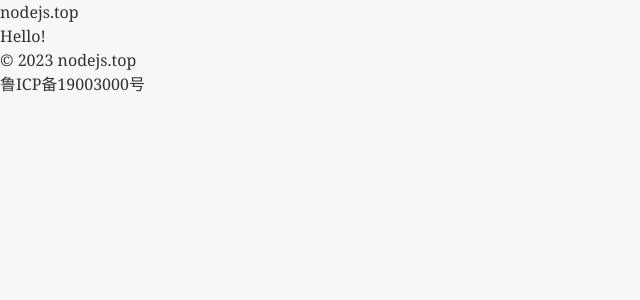
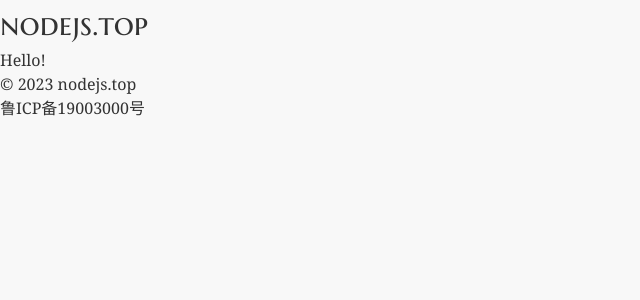
Before and after one commit to billginger/nodejs.top, a Next.js app: page / in a window 1280 px wide. Shown: the top 300 px of the page, without its empty margins (0-640 px from the left). Built offline with nearby package versions, Linux system fonts and the light colour scheme.

Commit message:
Add local font

```diff
--- a/app/globals.css
+++ b/app/globals.css
@@ -1,6 +1,11 @@
 @tailwind base;
 @tailwind components;
 @tailwind utilities;
+
+@font-face {
+  font-family: MarcellusSC;
+  src: url('/fonts/MarcellusSC-Regular.ttf') format('truetype');
+}
 
 :root {
   --max-width: 1100px;
@@ -25,3 +30,8 @@
   color: inherit;
   text-decoration: none;
 }
+
+.logo {
+  font-family: 'MarcellusSC';
+  font-size: 32px;
+}
--- a/app/layout.js
+++ b/app/layout.js
@@ -4,7 +4,7 @@
   <html lang="zh-Hans">
     <body>
       <header>
-        <h1>nodejs.top</h1>
+        <h1 className="logo">nodejs.top</h1>
       </header>
       {children}
       <footer>
```
Also changed, not shown: public/fonts/MarcellusSC-Regular.ttf (added).
